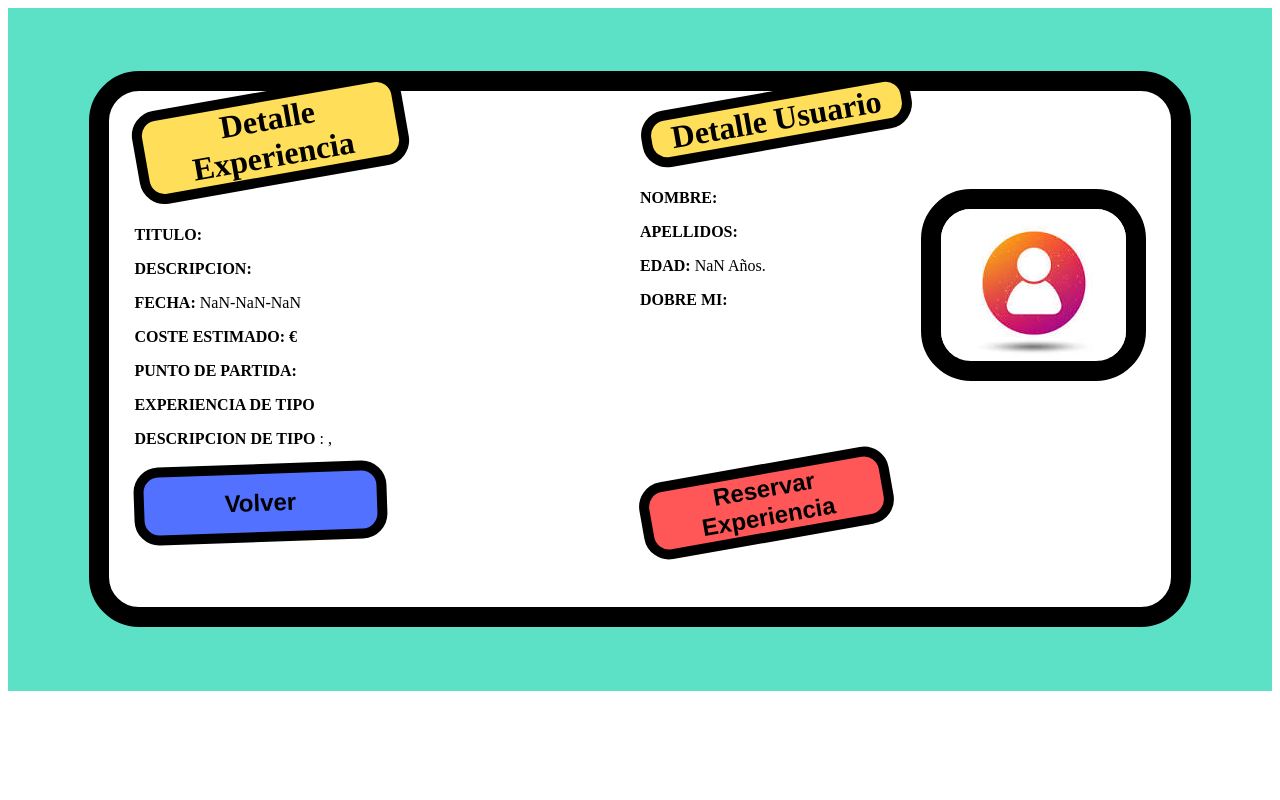
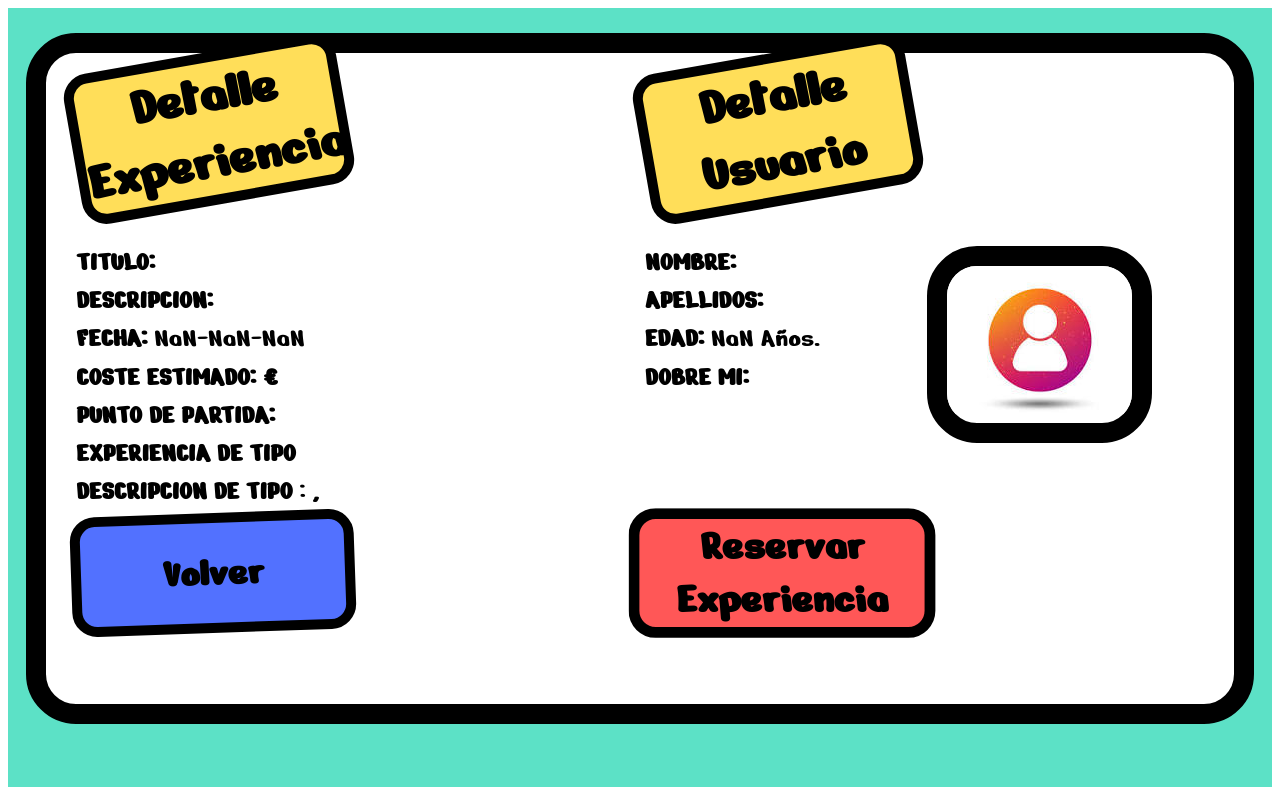
Before and after one commit to silviamescof/ClienteApiGam, a Vue app in the folder clienteApiGam/: page /detalles in a window 1280 px wide. Built offline with nearby package versions, Linux system fonts and the light colour scheme; no server answers.

Commit message:
seguridad de rutas

```diff
--- a/clienteApiGam/src/App.vue
+++ b/clienteApiGam/src/App.vue
@@ -3,12 +3,17 @@
 </script>
 
 <template>
-  <div>
+  <div class="pagina">
     <!-- Contenido de tu componente Vue.js -->
     <RouterView />
   </div>
 </template>
 
 <style scoped>
-/* Estilos si es necesario */
+@import url('https://fonts.googleapis.com/css2?family=Nerko+One&display=swap');
+.pagina{
+  font-family: "Nerko One", cursive;
+  font-weight: 400;
+  font-style: normal;
+}
 </style>
--- a/clienteApiGam/src/components/TarjetaExperienciaDetallada.vue
+++ b/clienteApiGam/src/components/TarjetaExperienciaDetallada.vue
@@ -83,11 +83,12 @@ const calcularEdad = (fechaNacimiento) => {
   display: flex;
   align-items: center;
   justify-content: center;
-  padding-top: 5%;
+  padding-top: 2%;
   padding-bottom: 5%;
+  font-size: 1.7em;
 }
 .tarjetaExperienciaDetallada{
-  width: 80%;
+  width: 90%;
   background-color: white;
   border: solid black 20px;
   border-radius: 50px;
@@ -95,14 +96,22 @@ const calcularEdad = (fechaNacimiento) => {
   grid-template-columns: 50% 50%;
   padding: 0% 2% 2% 2%;
 }
+.datosExperiencia{
+  padding-right: 10%;
+}
 .datosExperiencia p{
   font-weight: bold;
+  margin: 1%;
 }
 .datosExperiencia p span{
   font-weight: 400;
 }
+.datosUsuario{
+  padding-right: 10%;
+}
 .datosUsuario p{
   font-weight: bold;
+  margin: 1%;
 }
 .datosUsuario p span{
   font-weight: 400;
@@ -148,6 +157,17 @@ const calcularEdad = (fechaNacimiento) => {
   border: black solid 10px;
   border-radius: 25px;
   width: 50%;
+  cursor: pointer;
+  animation: crecerEncoger 2s infinite alternate;
+}
+
+@keyframes crecerEncoger {
+    0% {
+        transform: scale(1);
+    }
+    100% {
+        transform: scale(1.1);
+    }
 }
 @media (max-width: 768px) {
   .tarjetaExperienciaDetallada{
--- a/clienteApiGam/src/components/TarjetaProveedor.vue
+++ b/clienteApiGam/src/components/TarjetaProveedor.vue
@@ -26,8 +26,9 @@
 
   <script setup>
   import router from '@/router';
-import { defineProps } from 'vue';
-    import { useRouter } from 'vue-router';
+  import { defineProps } from 'vue';
+  import { useRouter } from 'vue-router';
+
   useRouter();
   const volverAlMuro= () =>{
     router.push('muro');
@@ -38,6 +39,7 @@ import { defineProps } from 'vue';
 
   <style scoped>
     .tarjetaConfirmacion{
+      font-size: 2em;
         margin: 5%;
         border: black solid 20px;
         border-radius: 50px;
--- a/clienteApiGam/src/views/ConfirmacionReservaView.vue
+++ b/clienteApiGam/src/views/ConfirmacionReservaView.vue
@@ -49,6 +49,9 @@ onMounted(async () => {
 
   await obtenerExperiencia();
   await obtenerUsuario();
+  if(dniService.getDni()==""){
+      router.push('/');
+    }
 });
 </script>
 
--- a/clienteApiGam/src/views/DetallesView.vue
+++ b/clienteApiGam/src/views/DetallesView.vue
@@ -7,6 +7,8 @@ import { useRouter } from 'vue-router';
 import { ref, onMounted } from 'vue';
 import axios from 'axios';
 import TarjetaExperienciaDetallada from '@/components/TarjetaExperienciaDetallada.vue';
+import * as dniService from '@/services/dniService';
+
 
 
 const router = useRouter();
@@ -48,6 +50,9 @@ const obtenerExperiencia = async () => {
 };
 
 onMounted(async () => {
+  if(dniService.getDni()==""){
+      router.push('/');
+    }
   id.value = router.currentRoute.value.query.idExp;
   console.log(id.value);
 
--- a/clienteApiGam/src/views/MuroView.vue
+++ b/clienteApiGam/src/views/MuroView.vue
@@ -1,7 +1,7 @@
 <template>
   <div class="contenidoMuro">
     <header class="headerMuro">
-      <select v-model="tipoExperiencia" name="tipoExperiencia" id="tipoExperiencia">
+      <select v-model="tipoExperiencia" name="" id="tipoExperiencia">
         <option value="" disabled selected>TIPO DE EXPERIENCIA</option>
         <option value="">Ningun Filtro</option>
         <option v-for="experiencia in tiposDeExperiencia" :key="experiencia.id_tipo_experiencia" :value="experiencia.id_tipo_experiencia">
@@ -30,6 +30,7 @@ import { ref, onMounted , nextTick} from 'vue';
 import TarjetaExperiencia from '@/components/TarjetaExperiencia.vue';
 import { useRouter } from 'vue-router';
 import axios from 'axios';
+import * as dniService from '@/services/dniService';
 
 
 const router = useRouter();
@@ -123,6 +124,7 @@ const publicarExperiencia = () => {
   router.push('/publicar-experiencia');
 };
 const cerrarSesion = ()=>{
+  dniService.setDni('');
   router.push('/');
 }
 const experienciaDetallada = (idExperiencia) => {
@@ -135,7 +137,9 @@ onMounted(() => {
   obtenerCodigosPostales();
   obtenerTiposExperiencia();
   filtrarExperiencias();
-    // Accede al valor de dniUsuario a través de router.query
+    if(dniService.getDni()==""){
+      router.push('/');
+    }
 
 });
 
@@ -201,6 +205,11 @@ onMounted(() => {
     font-weight: bold;
     background-color: white;
   }
+  ::placeholder{
+  font-family: "Nerko One", cursive;
+  font-size: 1.3em;
+  color: black;
+}
   @media (max-width: 768px) {
     .headerMuro {
       display: flex;
--- a/clienteApiGam/src/views/PublicarExperienciaView.vue
+++ b/clienteApiGam/src/views/PublicarExperienciaView.vue
@@ -21,8 +21,8 @@
         <input class="input" type="date" id="fecha_experiencia" v-model="fecha" required placeholder="Fecha de la experiencia"/>
       </div>
 
-      <select v-model="tipoExperiencia" name="tipoExperiencia" id="tipoExperiencia">
-        <option value="" disabled selected>TIPO DE EXPERIENCIA</option>
+      <select v-model="tipoExperiencia" name="tipoExperiencia" id="tipoExperiencia2" class="selectTipoExperiencia">
+        <option value="" disabled selected>Tipo de experiencia</option>
         <option v-for="experiencia in tiposDeExperiencia" :key="experiencia.id_tipo_experiencia" :value="experiencia.id_tipo_experiencia">
           {{ experiencia.nombre_tipo }}
         </option>
@@ -137,6 +137,9 @@ const registrarExperiencia = async () => {
 
 
 onMounted(() => {
+  if(dniService.getDni()==""){
+      router.push('/');
+    }
   obtenerTiposExperiencia();
   dniProveedor.value = dniService.getDni();
   console.log(dniProveedor.value);
@@ -144,5 +147,27 @@ onMounted(() => {
 </script>
 
 <style>
+.registro-container{
+  font-size: 2em;
+  padding-bottom: 10%;
+}
+button{
+  font-family: "Nerko One", cursive;
+  font-size: 1.3em;
 
+}
+#tipoExperiencia2{
+  margin: 1%;
+  width: 68%;
+  padding: 1%;
+  border-radius: 25px;
+  border: solid 5px black;
+  margin-right: 13%;
+
+}
+::placeholder{
+  font-family: "Nerko One", cursive;
+  font-size: 1.3em;
+  color: black;
+}
 </style>
```
